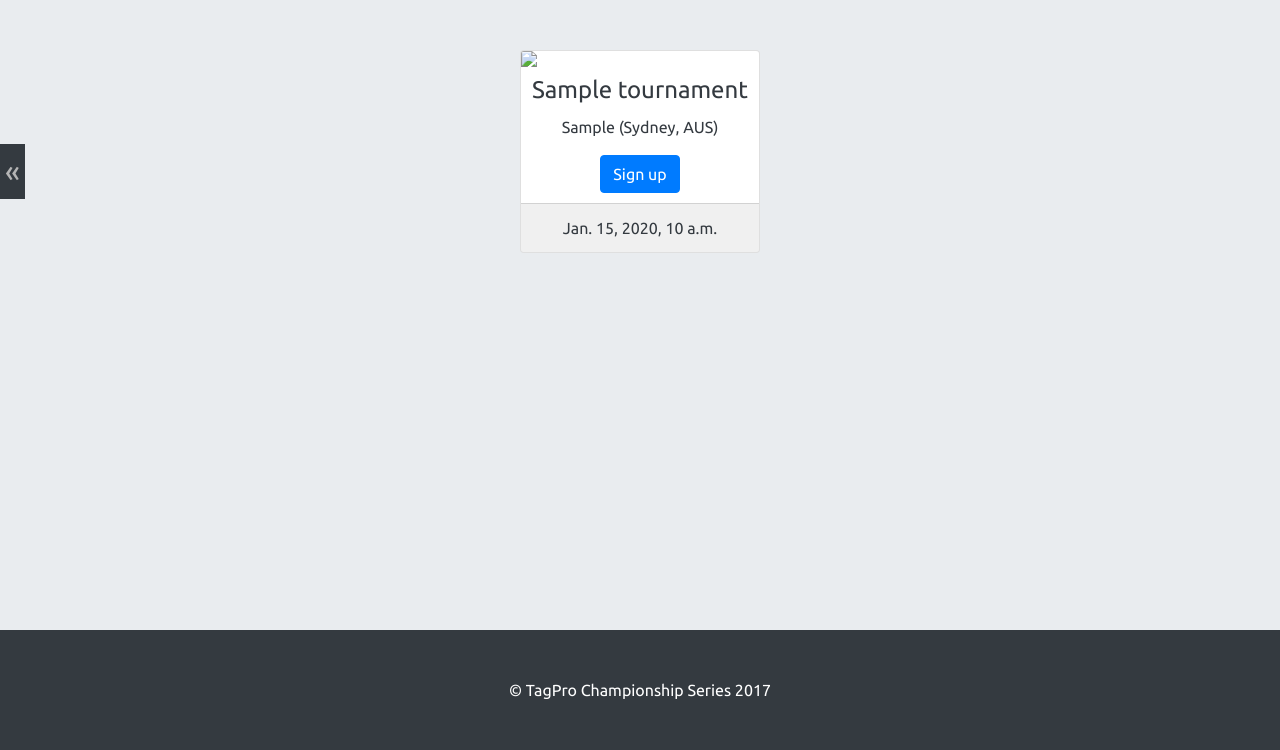
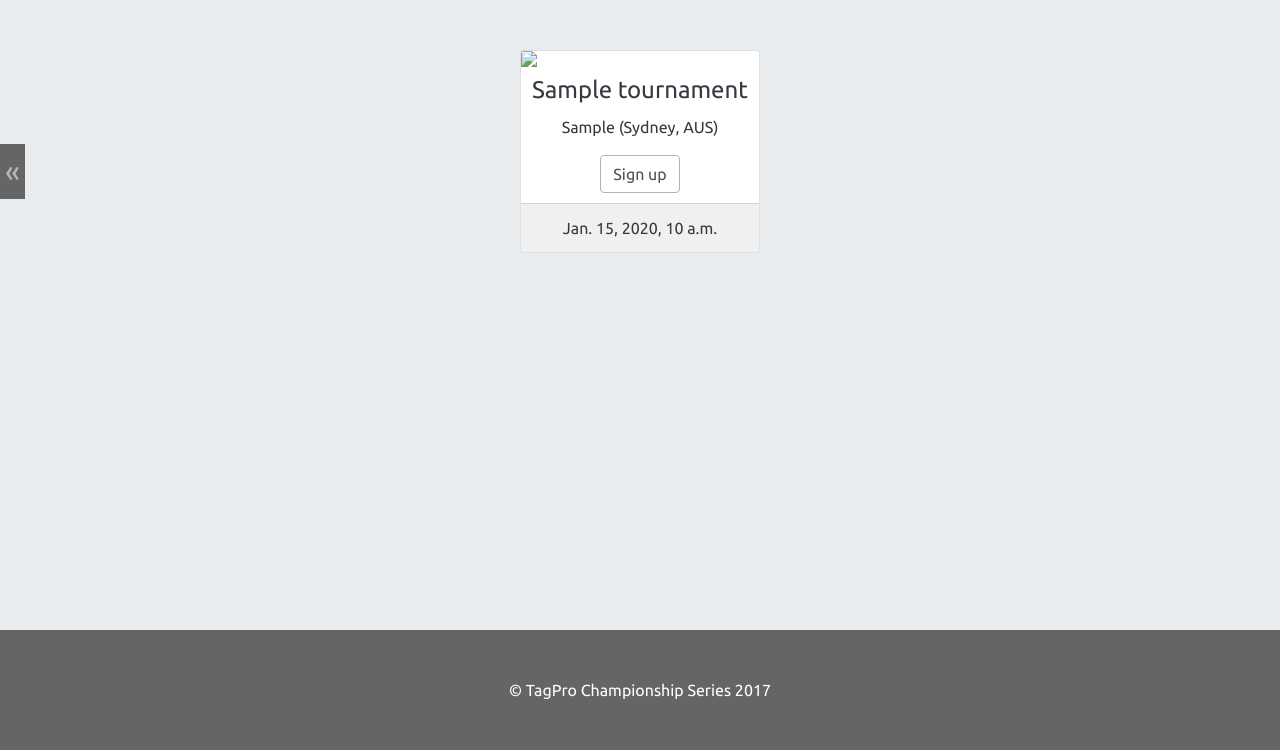
Before and after one commit to vivaelnino9/championship, a Django app: template champ_app/templates/tournaments.html in a window 1280 px wide. Shown: the part 56-806 px from the top of the page. Run offline with Django 3.2, Linux system fonts and the light colour scheme; the template is opened without the code that fills it: most values are stand-ins (such as "Sample title", 1, 10 or a date in 2020); parts of the project's set-up code (start-up, migrations or seed data) failed here and were passed over; some libraries are stand-ins or nearby versions.

Commit message:
update styling

```diff
--- a/champ_app/static/css/project.css
+++ b/champ_app/static/css/project.css
@@ -8,6 +8,9 @@ body {
     padding-top: 0px;
     position: relative;
     min-height: 100%;
+}
+footer {
+    background-color: #656565;
 }
 .footer, .push {
     height: 50px;
@@ -56,9 +59,25 @@ body {
     color: #8a8a8a;
     border-color: #8a8a8a;
 }
-.donate:hover {
+.donate:hover, .card-button:hover {
     background-color: #75787b;
     border-color: #75787b;
+}
+.sign-in:hover {
+    background-color: #007bff;
+    border-color: #007bff;
+}
+.sign-up:hover {
+    background-color: #5cb85c;
+    border-color: #5cb85c;
+}
+.register:hover {
+    background-color: #5bc0de;
+    border-color: #5bc0de;
+}
+.remove:hover {
+    background-color: #d9534f;
+    border-color: #d9534f;
 }
 .card-table {
     margin-left: auto;
@@ -146,8 +165,9 @@ body {
     margin-right: 5px;
 }
 .card-button {
-    background-color: #343a40;
-    border-color: #343a40;
+    background-color: #fff;
+    border-color: #b5b2b2;
+    color: #525050;
 }
 .register-header {
     text-align: center;
@@ -228,7 +248,7 @@ body {
     z-index: 1;
     top: 0;
     left: 0;
-    background-color: #343a40;
+    background-color: #656565;
     overflow-x: hidden;
     transition: 0.5s;
     padding-top: 60px;
@@ -238,7 +258,7 @@ body {
     text-decoration: none;
     font-size: 25px;
     /*color: #b5b5b5;*/
-    color: #343a40;
+    color: #656565;
     display: block;
     transition: 0.3s;
 }
@@ -263,7 +283,7 @@ body {
 .sidebar-button {
     font-size: 30px;
     cursor: pointer;
-    background-color: #343a40;
+    background-color: #656565;
     color: #b5b5b5;
     padding: 5px;
     position: fixed;
--- a/champ_app/static/js/sidebar.js
+++ b/champ_app/static/js/sidebar.js
@@ -7,7 +7,7 @@ function openNav() {
 }
 
 function closeNav() {
-    $('#mySidenav a, #mySidenav p').css('color','#343a40');
+    $('#mySidenav a, #mySidenav p').css('color','#656565');
     setTimeout(function(){
       $('#mySidenav').animate({width:'0px'}, 100);
     }, 120);
--- a/champ_app/templates/footer.html
+++ b/champ_app/templates/footer.html
@@ -1,4 +1,4 @@
-<footer class="py-5 bg-dark">
+<footer class="py-5">
   <div class="container">
     <p class="m-0 text-center text-white">&copy; TagPro Championship Series 2017</p>
   </div>
--- a/champ_app/templates/sidebar.html
+++ b/champ_app/templates/sidebar.html
@@ -1,6 +1,6 @@
 <div id="mySidenav" class="sidenav">
   <a href="javascript:void(0)" class="closebtn" onclick="closeNav()">&times;</a>
-  <p style="color: #343a40;">Legendary Teams</p>
+  <p style="color: #656565;">Legendary Teams</p>
   <a href="{% url 'team' 'Pop Fiction' %}">Pop Fiction</a>
   <a href="#">Team Name</a>
   <a href="#">Team Name</a>
--- a/champ_app/templates/tournament_page.html
+++ b/champ_app/templates/tournament_page.html
@@ -10,13 +10,14 @@
           <h4 class="card-title">Tournament Sign up</h4>
           <p class="card-text">{% templatetag openvariable %}&nbsp;description&nbsp;{% templatetag closevariable %}</p>
           {% if user|can_signup:tournament %}
-          <a href="{% signup_link tournament user %}" class="btn btn-primary">Sign up</a>
+          <a href="{% signup_link tournament user %}" class="sign-up card-button btn btn-primary">Sign up</a>
           {% else %}
           {% signup_error_fields user tournament as errors %}
           <div class="card" id="signed-up">
             <div class="card-block">
               <p class="card-text">{{ errors.message }}</p>
-              <a href="{{ errors.redirect_url }}" id="{{ errors.button_text }}" class="btn btn-{{ errors.button_class }}">{{ errors.button_text }}</a>
+              <!-- <a href="{{ errors.redirect_url }}" id="{{ errors.button_text }}" class="btn btn-{{ errors.button_class }}">{{ errors.button_text }}</a> -->
+              <a href="{{ errors.redirect_url }}" id="{{ errors.button_text }}" class="{{ errors.button_class }} card-button btn btn-primary">{{ errors.button_text }}</a>
             </div>
             {% if tournament.pay and errors.button_text == 'Remove' %}
             <div class="card-footer text-muted">
--- a/champ_app/templates/tournaments.html
+++ b/champ_app/templates/tournaments.html
@@ -10,7 +10,7 @@
         <div class="card-block">
           <h4 class="card-title">{{ tournament.name }}</h4>
           <p class="card-text">{{ tournament.get_server_display|server_city }}</p>
-          <a href="{% url 'tournament_page' tournament.id %}" class="btn btn-primary">Sign up</a>
+          <a href="{% url 'tournament_page' tournament.id %}" class="card-button btn btn-primary">Sign up</a>
         </div>
         <div class="card-footer">
           <p class="card-text">{{ tournament.date }}</p>
--- a/champ_app/templatetags/app_tags.py
+++ b/champ_app/templatetags/app_tags.py
@@ -41,18 +41,18 @@ def signup_error_fields(context,user,tournament):
         errors['message'] = "You need to log in to sign up for a tournament!"
         errors['redirect_url'] = "/login/google-oauth2/?next="+request.path
         errors['button_text'] = "Sign In"
-        errors['button_class'] = "primary"
+        errors['button_class'] = "sign-in"
     elif user.team is None:
         errors['message'] = "You need a registered team to sign up!"
         errors['redirect_url'] = request.build_absolute_uri(reverse('team',kwargs={'team_name': None}))
         errors['button_text'] = "Register"
-        errors['button_class'] = "info"
+        errors['button_class'] = "register"
     else:
         # Users team is signed up already
         errors['message'] = "Your team is all signed up!"
         errors['redirect_url'] = request.build_absolute_uri(reverse('tournament_signup',kwargs={'tournament_id':tournament.id,'team_name':user.team.name,'action':'remove'}))
         errors['button_text'] = "Remove"
-        errors['button_class'] = "danger"
+        errors['button_class'] = "remove"
     return errors
 
 @register.simple_tag(name='signup_link',takes_context=True)
```
